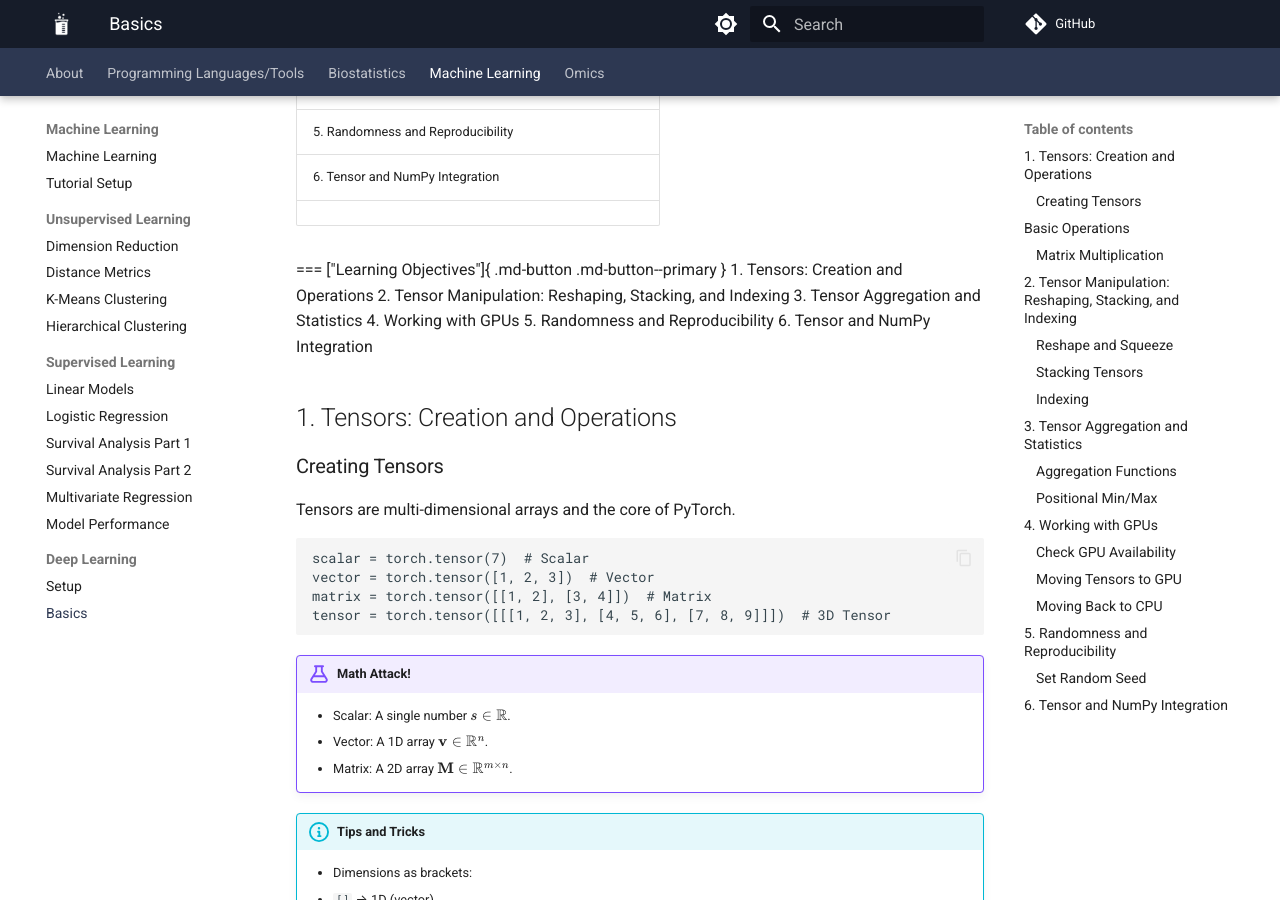
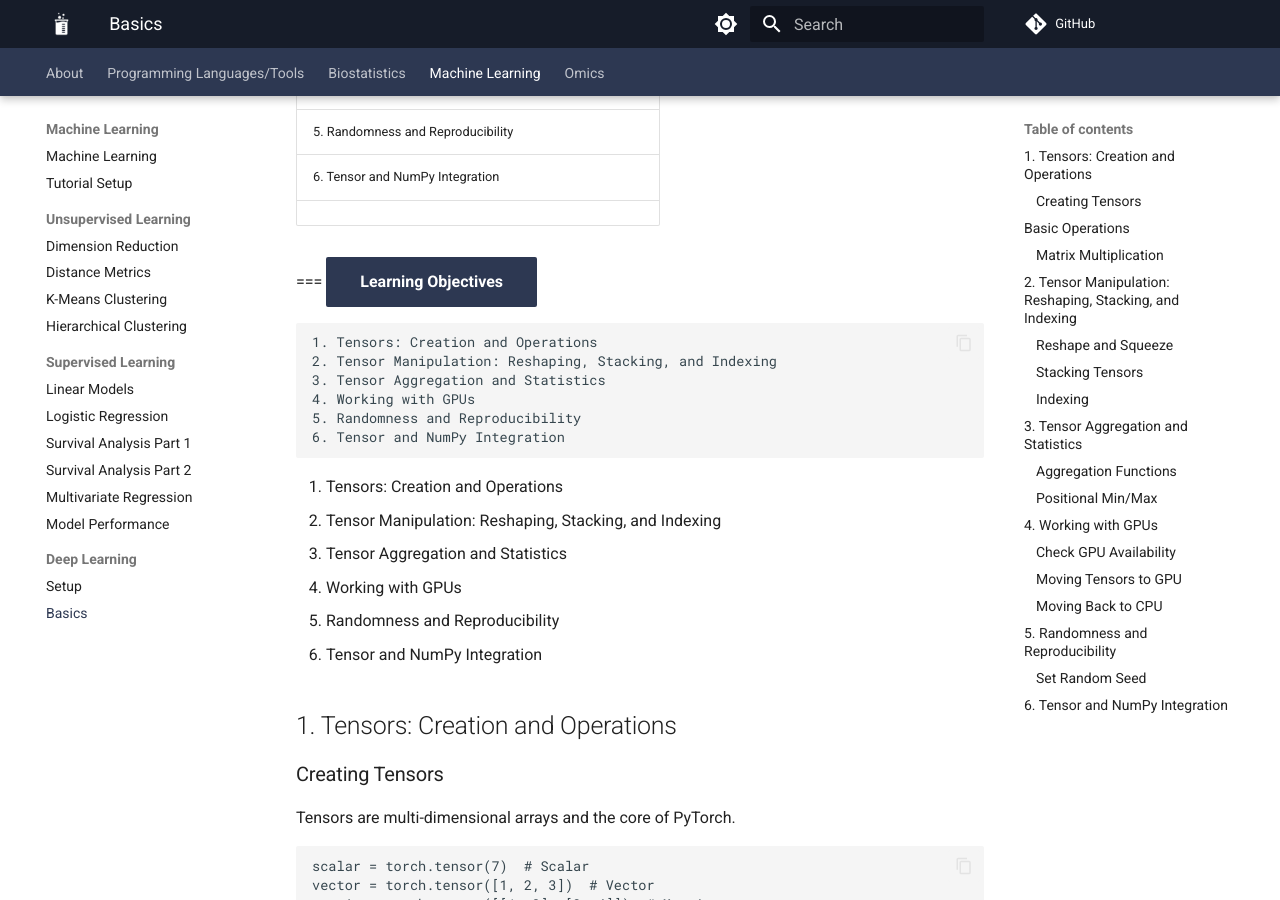
Before and after one commit to comp-tox-jhu/CompToxLab, an MkDocs documentation site: the page built from docs/machine_learning/deep_learning/01_basics.md, in a window 1280 px wide and 900 px high, scrolled down 488 px. Built offline with MkDocs 1.6.1 and Material for MkDocs 9.7.7, drawn with Linux system fonts in a browser that asks for light colours; comment, search, counter and statistics services are not loaded.

Commit message:
Update 01_basics.md

```diff
--- a/docs/machine_learning/deep_learning/01_basics.md
+++ b/docs/machine_learning/deep_learning/01_basics.md
@@ -15,7 +15,8 @@
 ||
 
 
-=== ["Learning Objectives"]{ .md-button .md-button--primary }
+=== [Learning Objectives](#){ .md-button .md-button--primary }
+
     1. Tensors: Creation and Operations
     2. Tensor Manipulation: Reshaping, Stacking, and Indexing
     3. Tensor Aggregation and Statistics
@@ -23,6 +24,12 @@
     5. Randomness and Reproducibility
     6. Tensor and NumPy Integration
 
+1. Tensors: Creation and Operations
+2. Tensor Manipulation: Reshaping, Stacking, and Indexing
+3. Tensor Aggregation and Statistics
+4. Working with GPUs
+5. Randomness and Reproducibility
+6. Tensor and NumPy Integration
 
 ## 1. Tensors: Creation and Operations
 ### Creating Tensors
```
